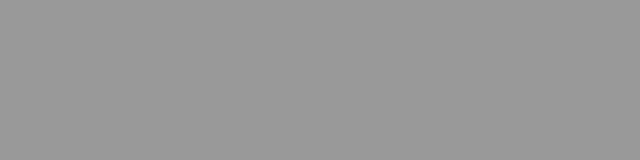
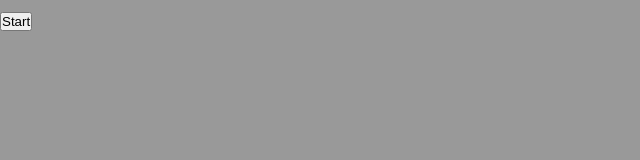
Before and after one commit to Errforx/Camera123, a plain HTML site: page index.html in a window 1280 px wide. Shown: the full height of the page, 0-640 px from the left. Drawn offline with Linux system fonts and the light colour scheme.

Commit message:
Update index.html

```diff
--- a/index.html
+++ b/index.html
@@ -10,5 +10,6 @@
 <body>
     <h1 id="output"></h1>
     <p id="type"></p>
+    <button onclick="successLoaded()">Start</button>
 </body>
 </html>
```
